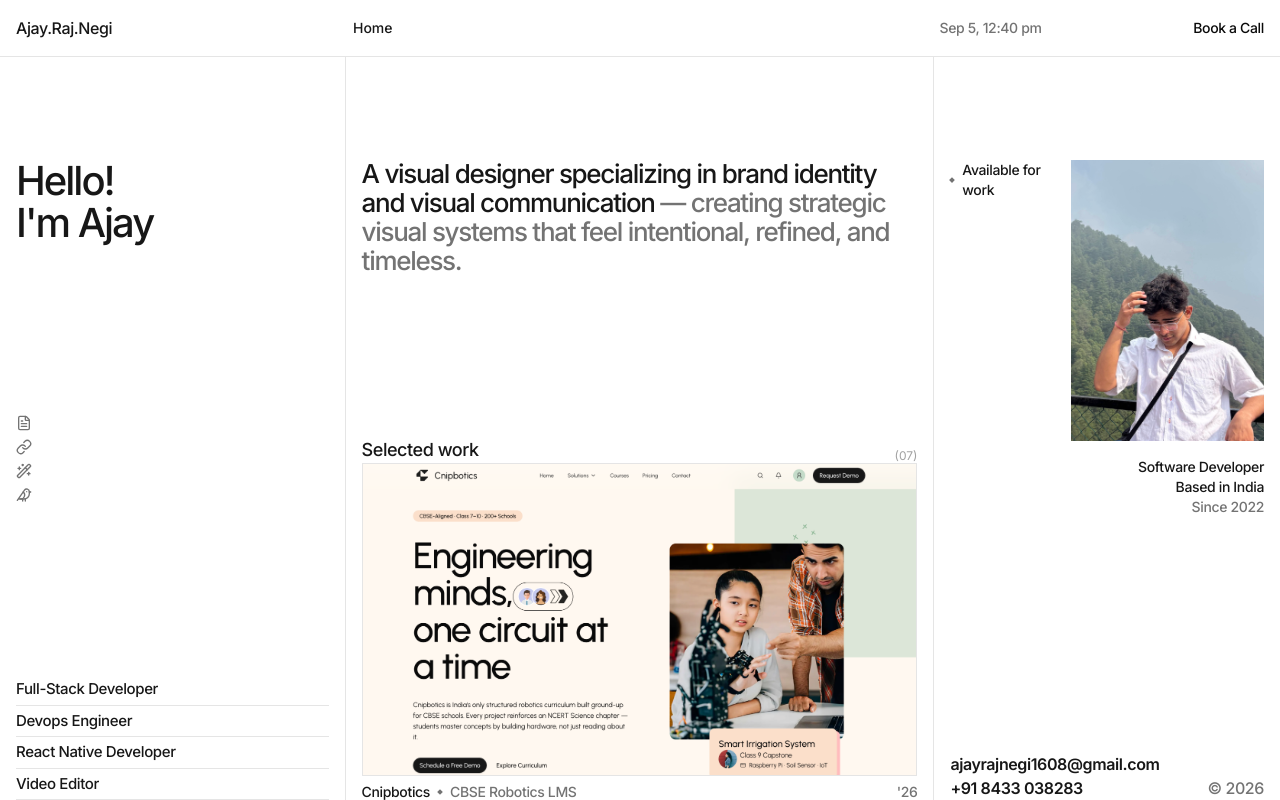
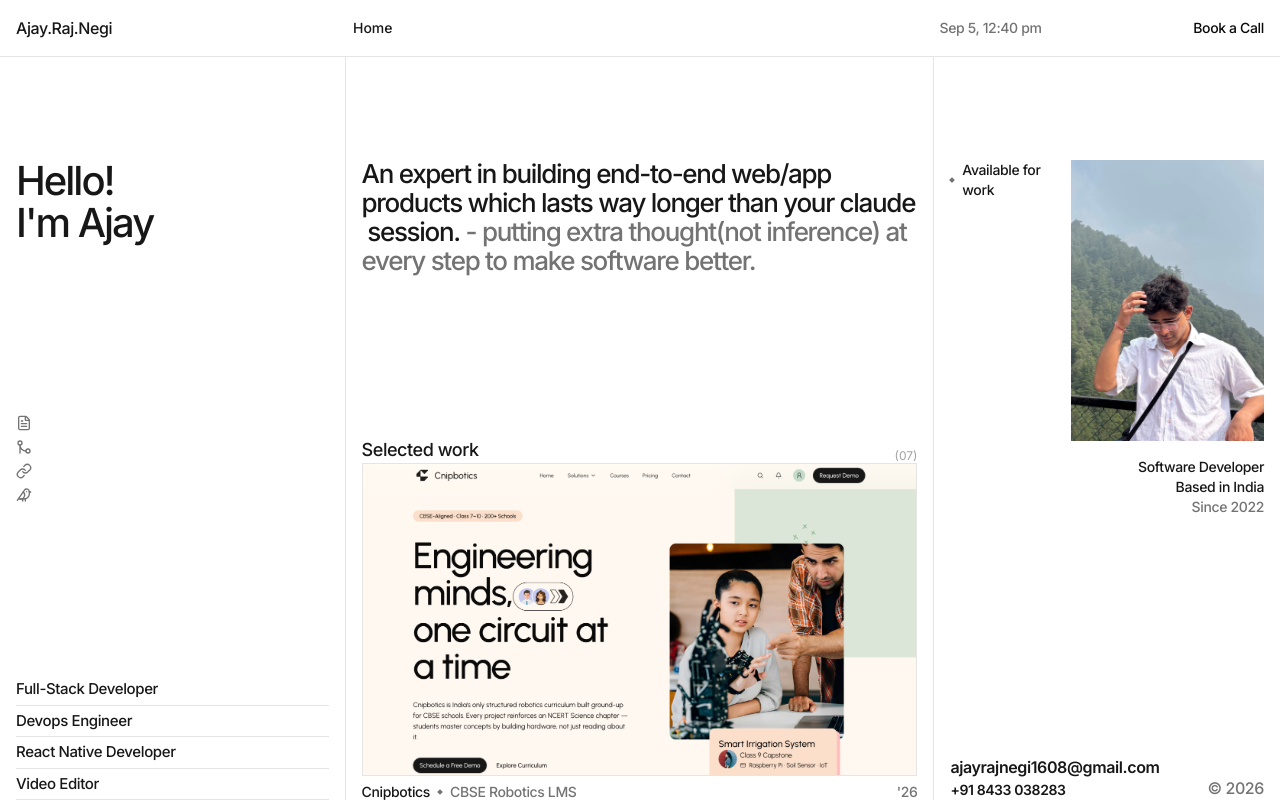
Before and after one commit to AjayRajNegi/profile, a Next.js app: page / in a window 1280 px wide. Built offline with nearby package versions, Linux system fonts and the light colour scheme.

Commit message:
feat: cleanups

```diff
--- a/components/layout/LeftSidebar.tsx
+++ b/components/layout/LeftSidebar.tsx
@@ -1,6 +1,6 @@
 "use client";
 
-import { Bird, FileText, Link, WandSparkles } from "lucide-react";
+import { Bird, FileText, GitMerge, Link, WandSparkles } from "lucide-react";
 import type { ReactNode } from "react";
 import { TextReveal } from "../motion/text-reveal";
 import { motion } from "motion/react";
@@ -17,10 +17,27 @@ type Specialty = {
 };
 
 const socialLinks: SocialLink[] = [
-  { label: "Resume", href: "#", icon: <FileText size={16} /> },
-  { label: "LinkedIn", href: "#", icon: <Link size={16} /> },
-  { label: "Behance", href: "#", icon: <WandSparkles size={16} /> },
-  { label: "X", href: "#", icon: <Bird size={16} /> },
+  {
+    label: "Resume",
+    href: "https://drive.google.com/file/d/1a8IIX_DBw5PXjrfawo74Tf3AnQwf90aI/view",
+    icon: <FileText size={16} />,
+  },
+  {
+    label: "Github",
+    href: "https://github.com/AjayRajNegi",
+    icon: <GitMerge size={16} />,
+  },
+  {
+    label: "LinkedIn",
+    href: "https://www.linkedin.com/in/ajay-raj-negi-a3713a262/",
+    icon: <Link size={16} />,
+  },
+
+  {
+    label: "Twitter",
+    href: "https://x.com/AjayRajNegi1608",
+    icon: <Bird size={16} />,
+  },
 ];
 
 const specialties: Specialty[] = [
--- a/components/layout/MainContent.tsx
+++ b/components/layout/MainContent.tsx
@@ -76,10 +76,10 @@ const workItems: WorkItem[] = [
 
 export default function MainContent() {
   const firstText =
-    "A visual designer specializing in brand identity and visual communication";
+    "An expert in building end-to-end web/app products which lasts way longer than your claude session.";
 
   const secondText =
-    " — creating strategic visual systems that feel intentional, refined, and timeless.";
+    " - putting extra thought(not inference) at every step to make software better.";
   return (
     <main className="h-full flex-1 overflow-y-auto border-r border-neutral-200 scrollbar-none [&::-webkit-scrollbar]:hidden">
       <div className="pt-0 lg:pt-20">
@@ -88,13 +88,13 @@ export default function MainContent() {
           whileInView={{ opacity: 1, y: 0 }}
           viewport={{ once: true, amount: 0.2 }}
           transition={{ duration: 0.8, ease: [0.22, 1, 0.36, 1] }}
-          className="sticky top-0 z-0 px-4 pt-20"
+          className="sticky top-0 z-0 px-2 lg:px-4 pt-20"
         >
           <div className="gap-16">
             <div className="min-w-full">
               <TextReveal
                 as="span"
-                className="text-left text-[26px] font-medium leading-[1.05] tracking-tighter"
+                className="text-center text-[18px] lg:text-[26px] font-medium leading-px lg:leading-[1.05] tracking-tighter"
                 per="word"
                 preset="fade-in-blur"
                 speedReveal={1.8}
@@ -104,7 +104,7 @@ export default function MainContent() {
 
               <TextReveal
                 as="span"
-                className="text-left text-[26px] font-medium leading-[1.05] tracking-tighter text-muted-foreground"
+                className="text-center text-[18px] lg:text-[26px] font-medium leading-px lg:leading-[1.05] tracking-tighter text-muted-foreground"
                 per="word"
                 delay={0.6}
                 preset="fade-in-blur"
--- a/components/layout/RightSidebar.tsx
+++ b/components/layout/RightSidebar.tsx
@@ -140,7 +140,7 @@ export default function RightSidebar() {
                   },
                 },
               }}
-              className="hover:text-neutral-900"
+              className={`${link.label === "+91 8433 038283" ? "text-[14px]" : ""}  : `}
             >
               {link.label}
             </motion.a>
```
